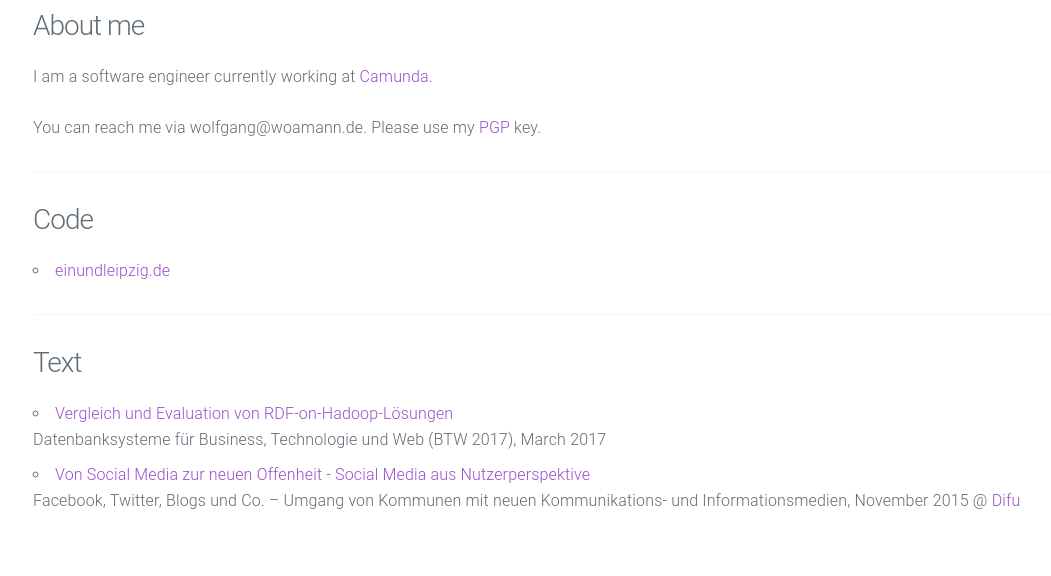
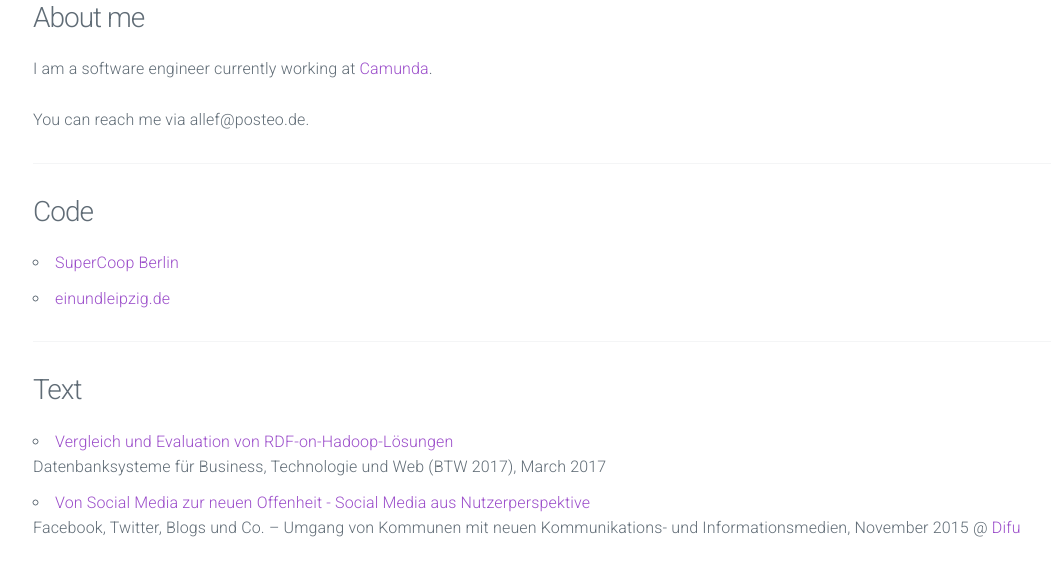
Before and after one commit to wollefitz/woamann.de, a plain HTML site: page index.html in a window 1280 px wide. Shown: the whole page, without its empty margins (67-1118 px from the left). Drawn offline with Linux system fonts and the light colour scheme.

Commit message:
Minor improvements

```diff
--- a/index.html
+++ b/index.html
@@ -1,14 +1,16 @@
 <!DOCTYPE html>
-<html>
+<html lang="en">
 	<meta charset="utf-8">
 	<meta http-equiv="Content-Type" content="text/html; charset=UTF-8"/>
 	<meta name="viewport" content="width=device-width, initial-scale=1.0" />
 	<meta name="description" content="" />
 	<meta name="keywords" content="" />
 
-    <title>woamann</title>
+  <title>woamann</title>
 
-    <link type="text/css" rel="stylesheet" href="/milligram.min.css">
+  <link rel="stylesheet" href="https://fonts.googleapis.com/css?family=Roboto:300,300italic,700,700italic">
+  <link rel="stylesheet" href="/normalize.css">
+  <link rel="stylesheet" href="/milligram.min.css">
 
 	<body>
 		<div class="container">
@@ -19,14 +21,17 @@
 						I am a software engineer currently working at <a href="https://camunda.com/" target="_blank">Camunda</a>.
 					</p>
 					<p>
-						You can reach me via wolfgang@woamann.de. Please use my <a href="">PGP</a> key.
+						You can reach me via allef@posteo.de.
 					</p>
 					<hr>
 					<h3>Code</h3>
 					<ul>
 						<li>
-							<a href="https://einundleipzig.de/" target="_blank">einundleipzig.de</a>
+							<a href="https://github.com/SuperCoopBerlin" target="_blank">SuperCoop Berlin</a>
 						</li>
+            <li>
+              <a href="https://einundleipzig.de" target="_blank">einundleipzig.de</a>
+            </li>
 					</ul>
 					<hr>
 					<h3>Text</h3>
```
